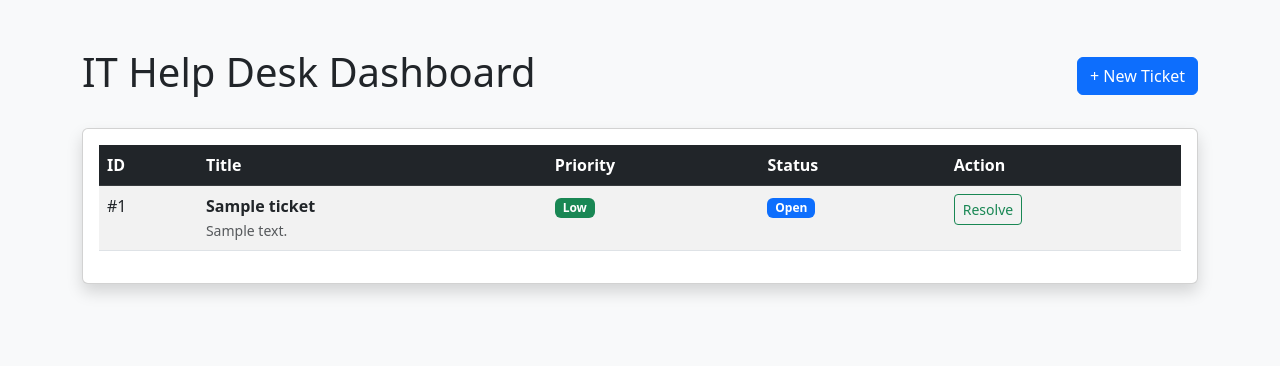
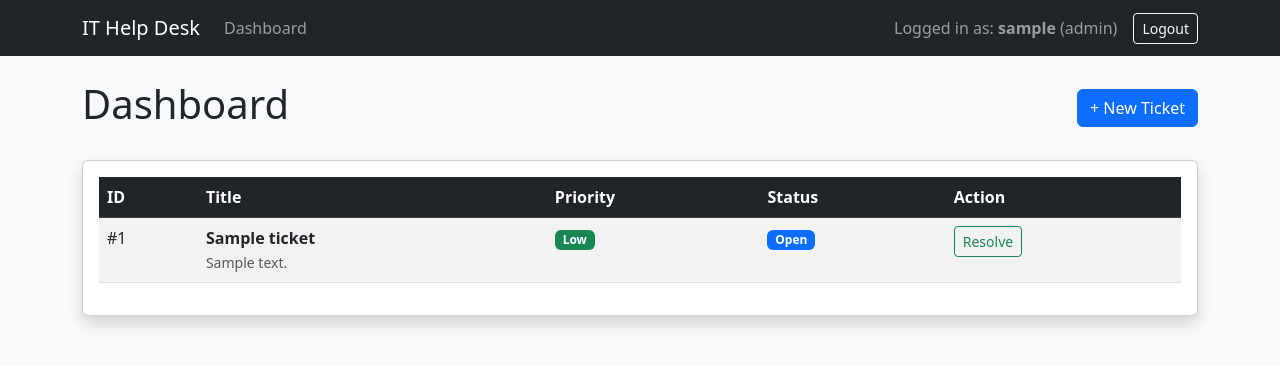
Before and after one commit to cliftonious123/ticketing_app, a Flask app: template templates/index.html in a window 1280 px wide. Shown: the top 366 px of the page. Run offline with Flask 3, Linux system fonts and the light colour scheme; the template is opened without the code that fills it: most values are stand-ins (such as "Sample title", 1, 10 or a date in 2020).

Commit message:
index.html update to add login

```diff
--- a/templates/index.html
+++ b/templates/index.html
@@ -8,9 +8,27 @@
 </head>
 <body class="bg-light">
 
-<div class="container mt-5">
+<nav class="navbar navbar-expand-lg navbar-dark bg-dark mb-4">
+    <div class="container">
+        <a class="navbar-brand" href="/">IT Help Desk</a>
+        <div class="collapse navbar-collapse">
+            <ul class="navbar-nav me-auto">
+                <li class="nav-item"><a class="nav-link" href="/">Dashboard</a></li>
+                {% if role == 'admin' %}
+                <li class="nav-item"><a class="nav-link" href="/admin/metrics">Metrics</a></li>
+                {% endif %}
+            </ul>
+            <span class="navbar-text me-3">
+                Logged in as: <strong>{{ username }}</strong> ({{ role }})
+            </span>
+            <a href="/logout" class="btn btn-outline-light btn-sm">Logout</a>
+        </div>
+    </div>
+</nav>
+
+<div class="container">
     <div class="d-flex justify-content-between align-items-center mb-4">
-        <h1>IT Help Desk Dashboard</h1>
+        <h1>Dashboard</h1>
         <a href="/new" class="btn btn-primary">+ New Ticket</a>
     </div>
 
@@ -35,7 +53,6 @@
                             <small class="text-muted">{{ ticket.description }}</small>
                         </td>
                         <td>
-                            <!-- Conditional coloring based on priority -->
                             {% if ticket.priority == 'High' %}
                                 <span class="badge bg-danger">High</span>
                             {% elif ticket.priority == 'Medium' %}
@@ -52,11 +69,16 @@
                             {% endif %}
                         </td>
                         <td>
-                            {% if ticket.status == 'Open' %}
-                            <a href="/resolve/{{ ticket.id }}" class="btn btn-sm btn-outline-success">Resolve</a>
-                            {% else %}
-                            <span class="text-muted">-</span>
-                            {% endif %}
+                            <div class="btn-group">
+                                {% if ticket.status == 'Open' %}
+                                <a href="/resolve/{{ ticket.id }}" class="btn btn-sm btn-outline-success">Resolve</a>
+                                {% endif %}
+
+                                {% if role == 'admin' %}
+                                <a href="/admin/attachments/{{ ticket.id }}" class="btn btn-sm btn-outline-info">Files</a>
+                                <a href="/admin/audit/{{ ticket.id }}" class="btn btn-sm btn-outline-secondary">Audit</a>
+                                {% endif %}
+                            </div>
                         </td>
                     </tr>
                     {% endfor %}
```
